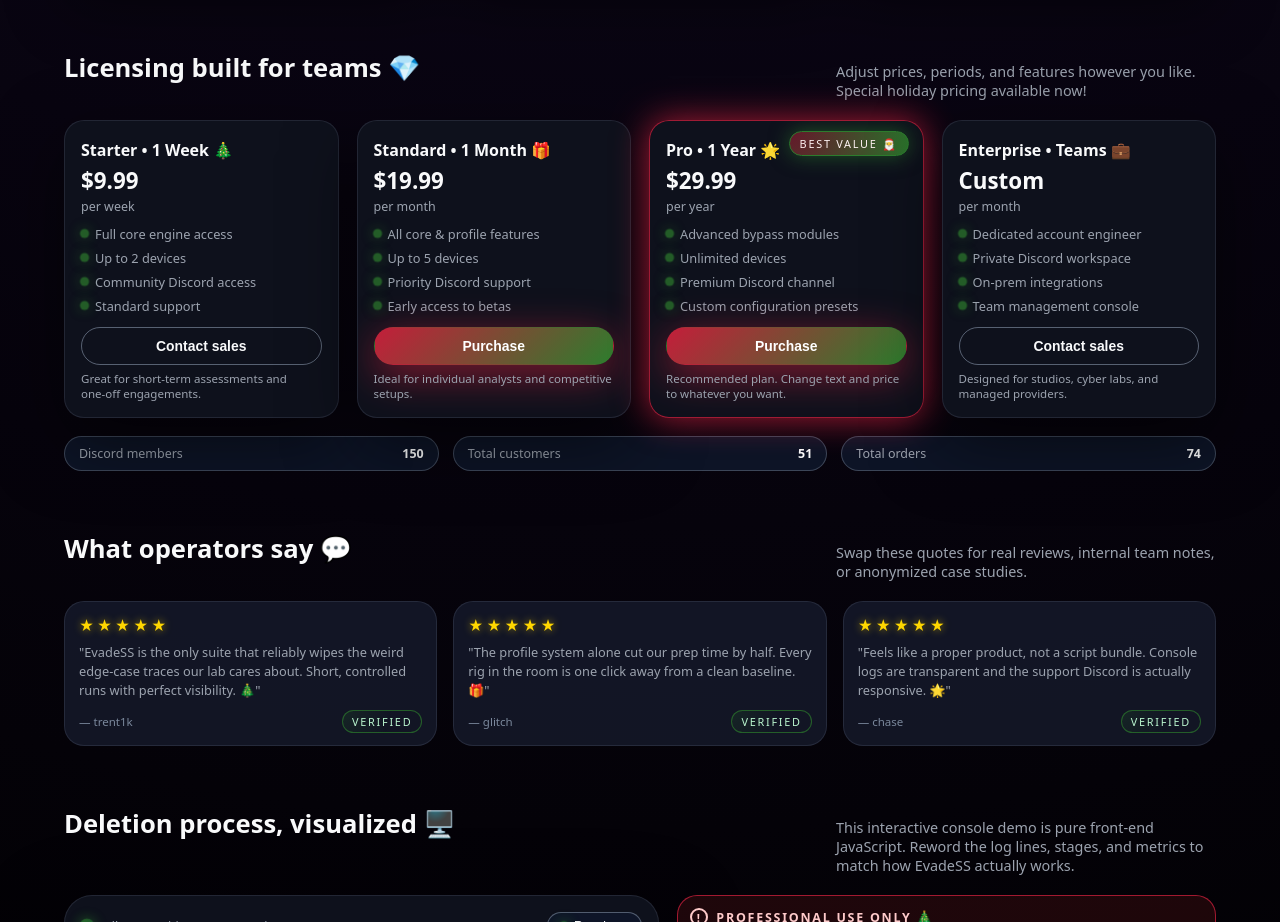
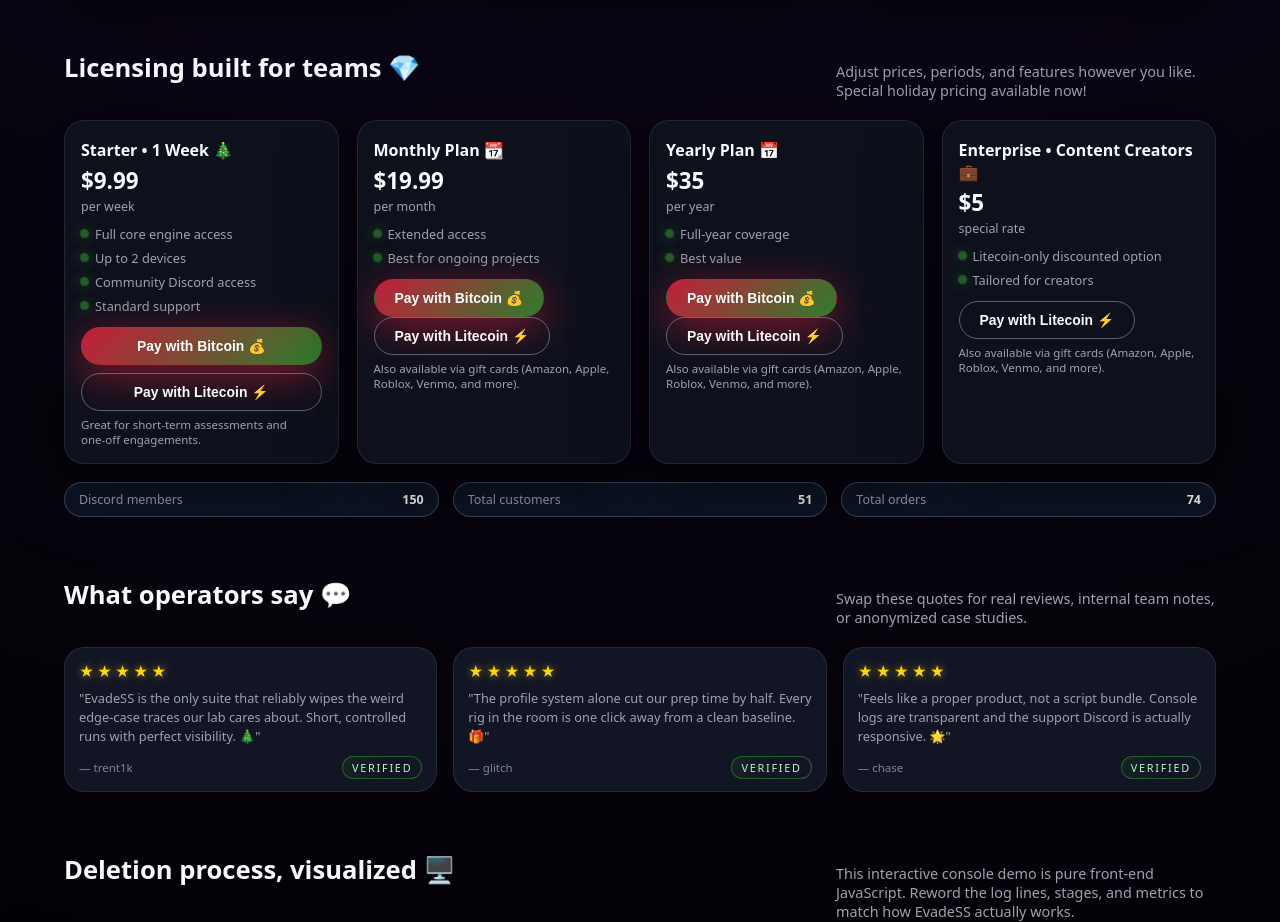
Before and after one commit to EvadeSSB/EvadeSSB.github.io, a plain HTML site: page index.html in a window 1280 px wide. Shown: the part 1320-2242 px from the top of the page. Drawn offline with Linux system fonts and the light colour scheme.

Commit message:
Update index.html

```diff
--- a/index.html
+++ b/index.html
@@ -1596,7 +1596,7 @@
             <div class="brand-logo"></div>
             <div>
                 <div class="brand-title">EvadeSS 🎄</div>
-                <div class="brand-sub">Stealth Security Suite</div>
+                <div class="brand-sub">Anti-Forensicsdiv>
             </div>
         </div>
 
@@ -1622,7 +1622,7 @@
         <div class="hero-content">
             <div class="hero-kicker">
                 <span class="dot"></span>
-                <span>Next‑Gen System Sanitizer 🎅</span>
+                <span>Anti-Forensics 🎅</span>
             </div>
             <h1 class="hero-title">
                 <span class="hero-gradient">EvadeSS</span> — erase what others
@@ -1890,6 +1890,7 @@
         </div>
 
          <div class="pricing-row">
+    <!-- Starter • 1 Week = Weekly Plan -->
     <article class="price-card">
       <h3 style="font-size:1rem;">Starter • 1 Week 🎄</h3>
       <div class="price-tag">$<span class="counter" data-target="9.99">0</span></div>
@@ -1900,66 +1901,80 @@
         <li><span class="dot"></span>Community Discord access</li>
         <li><span class="dot"></span>Standard support</li>
       </ul>
-                <button class="btn-outline" style="width:100%;">Contact sales</button>
+
+      <!-- CRYPTO BUTTONS, SAME GUI -->
+      <div style="display:flex;flex-direction:column;gap:8px;margin-top:6px;">
+        <a href="https://nowpayments.io/payment/?iid=5527271849" target="_blank" rel="noopener noreferrer">
+          <button class="btn" style="width:100%;">Pay with Bitcoin 💰</button>
+        </a>
+        <a href="https://nowpayments.io/payment/?iid=4861476537" target="_blank" rel="noopener noreferrer">
+          <button class="btn-outline" style="width:100%;">Pay with Litecoin ⚡</button>
+        </a>
+      </div>
+
       <p class="price-footer-note">
         Great for short‑term assessments and one‑off engagements.
       </p>
     </article>
 
+            <!-- Monthly Plan -->
   <article class="price-card">
-                <h3 style="font-size:1rem;">Standard • 1 Month 🎁</h3>
-                <div class="price-tag">$<span class="counter" data-target="19.99">0</span></div>
+    <h3 style="font-size:1rem;">Monthly Plan 📆</h3>
+    <div class="price-tag">$19.99</div>
     <div class="price-period">per month</div>
     <ul class="price-features">
-                    <li><span class="dot"></span>All core &amp; profile features</li>
-                    <li><span class="dot"></span>Up to 5 devices</li>
-                    <li><span class="dot"></span>Priority Discord support</li>
-                    <li><span class="dot"></span>Early access to betas</li>
+      <li><span class="dot"></span>Extended access</li>
+      <li><span class="dot"></span>Best for ongoing projects</li>
     </ul>
-                <button class="btn" style="width:100%;">Purchase</button>
-                <p class="price-footer-note">
-                    Ideal for individual analysts and competitive setups.
-                </p>
+    <div class="purchase-options">
+      <a href="https://nowpayments.io/payment/?iid=4565961814&paymentId=5136403264" target="_blank" rel="noopener noreferrer">
+        <button class="btn">Pay with Bitcoin 💰</button>
+      </a>
+      <a href="https://nowpayments.io/payment/?iid=5080048613&paymentId=6308577780" target="_blank" rel="noopener noreferrer">
+        <button class="btn-outline">Pay with Litecoin ⚡</button>
+      </a>
+    </div>
+    <p class="price-footer-note">Also available via gift cards (Amazon, Apple, Roblox, Venmo, and more).</p>
   </article>
 
-            <article class="price-card highlight">
-                <div class="price-badge">Best value 🎅</div>
-                <h3 style="font-size:1rem;">Pro • 1 Year 🌟</h3>
-                <div class="price-tag">$<span class="counter" data-target="29.99">0</span></div>
+             <!-- Yearly Plan -->
+  <article class="price-card">
+    <h3 style="font-size:1rem;">Yearly Plan 📅</h3>
+    <div class="price-tag">$35</div>
     <div class="price-period">per year</div>
     <ul class="price-features">
-                    <li><span class="dot"></span>Advanced bypass modules</li>
-                    <li><span class="dot"></span>Unlimited devices</li>
-                    <li><span class="dot"></span>Premium Discord channel</li>
-                    <li><span class="dot"></span>Custom configuration presets</li>
+      <li><span class="dot"></span>Full-year coverage</li>
+      <li><span class="dot"></span>Best value</li>
     </ul>
-                <button class="btn" style="width:100%;">Purchase</button>
-                <p class="price-footer-note">
-                    Recommended plan. Change text and price to whatever you want.
-                </p>
+    <div class="purchase-options">
+      <a href="https://nowpayments.io/payment/?iid=4680939129&paymentId=4397158040" target="_blank" rel="noopener noreferrer">
+        <button class="btn">Pay with Bitcoin 💰</button>
+      </a>
+      <a href="https://nowpayments.io/payment/?iid=5696086039&paymentId=4449052785" target="_blank" rel="noopener noreferrer">
+        <button class="btn-outline">Pay with Litecoin ⚡</button>
+      </a>
+    </div>
+    <p class="price-footer-note">Also available via gift cards (Amazon, Apple, Roblox, Venmo, and more).</p>
   </article>
 
+            <!-- Enterprise / Content Creators -->
   <article class="price-card">
-  <h3 style="font-size:1rem;">Enterprise • Teams 💼</h3>
-  <div class="price-tag">Custom</div>
-  <div class="price-period">per month</div>
+    <h3 style="font-size:1rem;">Enterprise • Content Creators 💼</h3>
+    <div class="price-tag">$5</div>
+    <div class="price-period">special rate</div>
     <ul class="price-features">
-    <li><span class="dot"></span>Dedicated account engineer</li>
-    <li><span class="dot"></span>Private Discord workspace</li>
-    <li><span class="dot"></span>On‑prem integrations</li>
-    <li><span class="dot"></span>Team management console</li>
+      <li><span class="dot"></span>Litecoin-only discounted option</li>
+      <li><span class="dot"></span>Tailored for creators</li>
     </ul>
-
-  <a href="https://discord.gg/D4rmBdcmUR" target="_blank" rel="noopener noreferrer">
-    <button class="btn-outline" style="width:100%;">Contact sales</button>
+    <div class="purchase-options">
+      <a href="https://nowpayments.io/payment/?iid=5420835459&paymentId=6140791022" target="_blank" rel="noopener noreferrer">
+        <button class="btn-outline">Pay with Litecoin ⚡</button>
       </a>
-
-  <p class="price-footer-note">
-    Designed for studios, cyber labs, and managed providers.
-  </p>
+    </div>
+    <p class="price-footer-note">Also available via gift cards (Amazon, Apple, Roblox, Venmo, and more).</p>
   </article>
-</div>
-
+
+</div>
 
         <div class="stats-strip">
             <div class="stats-pill">
```
Lines whose indentation alone changed are shown as unchanged.
